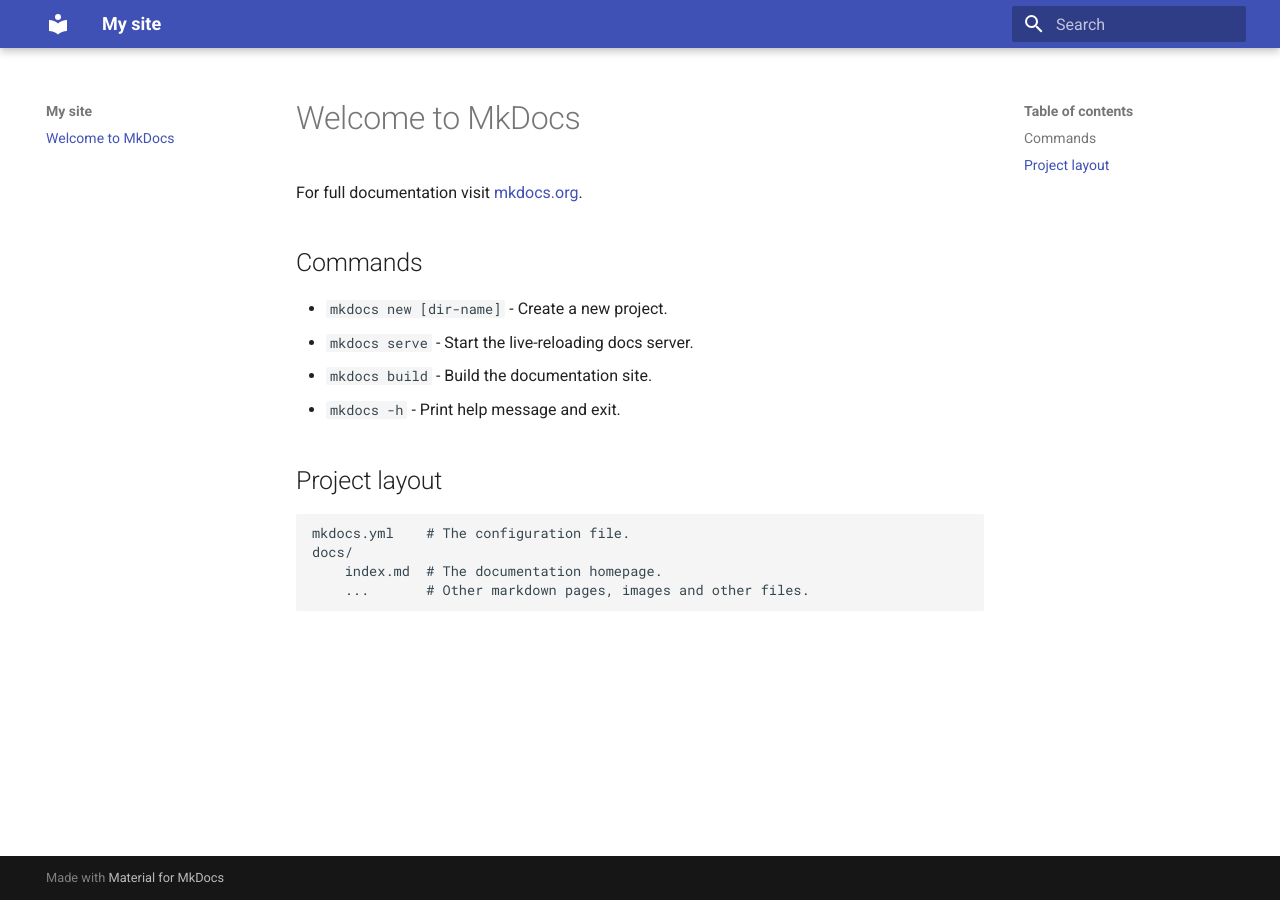
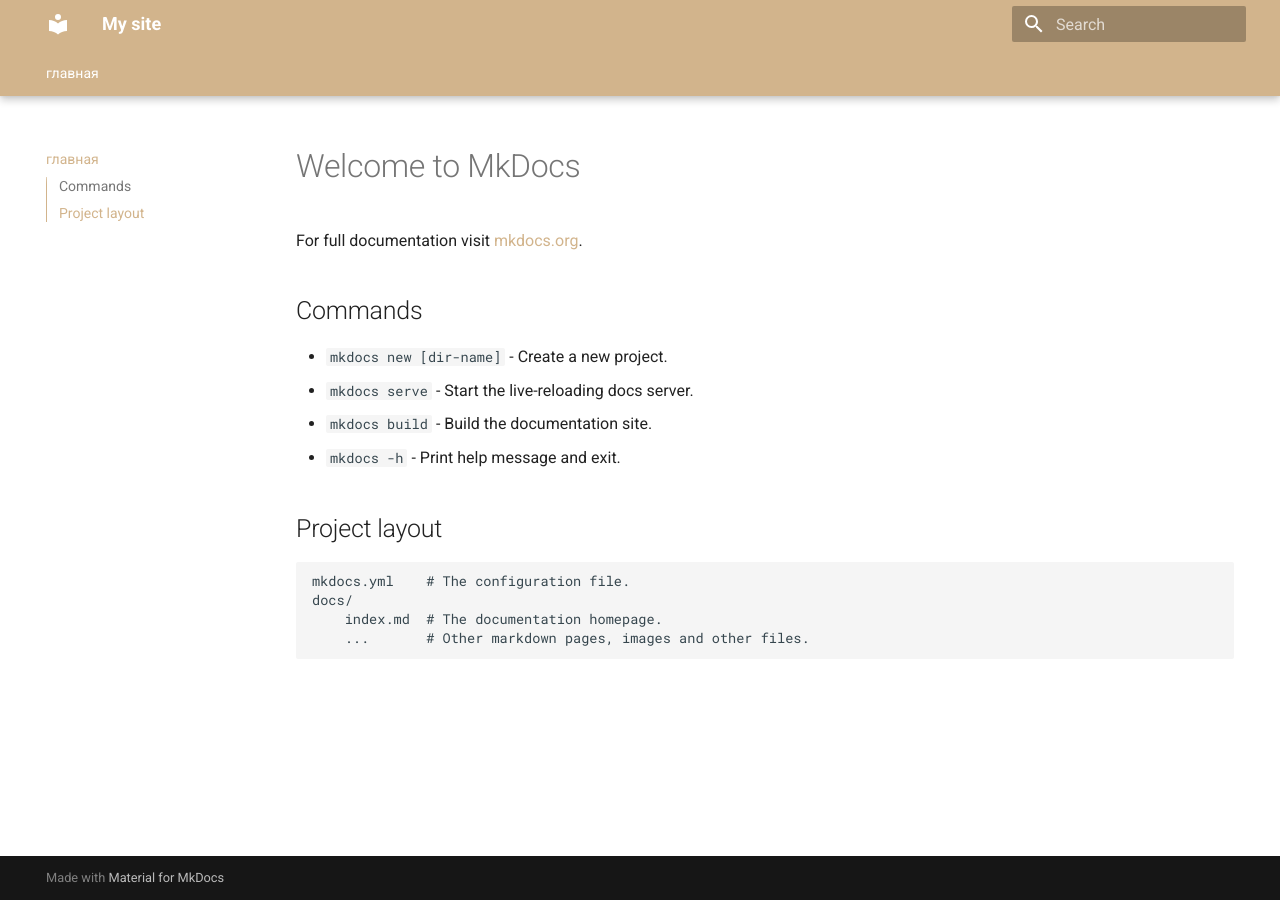
Before and after one commit to mopivo/wiki-serverMindustry, an MkDocs documentation site: the page built from docs/index.md, in a window 1280 px wide. Built offline with MkDocs 1.6.1 and Material for MkDocs 9.7.7, drawn with Linux system fonts in a browser that asks for light colours.

Commit message:
темс

```diff
--- /dev/null
+++ b/docs/stylesheets/extra.css
@@ -0,0 +1,5 @@
+:root  > * {
+  --md-primary-fg-color:        #D2B48C;
+  --md-primary-fg-color--light: #ECB7B7;
+  --md-primary-fg-color--dark:  #90030C;
+}
--- a/mkdocs.yml
+++ b/mkdocs.yml
@@ -1,4 +1,16 @@
 site_name: My site
 site_url: https://mopivo.github.io/wiki-serverMindustry/
 theme:
+  palette:
+    primary: custom
+  features:
+    - navigation.tabs
+    - navigation.tabs.sticky
+    - navigation.path
+    - navigation.indexes
+    - toc.integrate
   name: material
+nav:
+- главная: 'index.md'
+extra_css:
+  - stylesheets/extra.css
```
